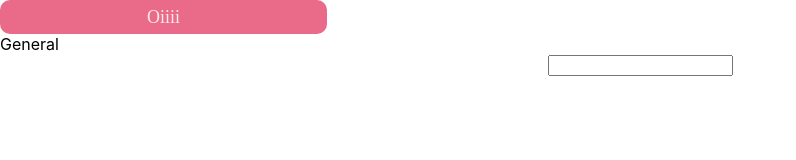
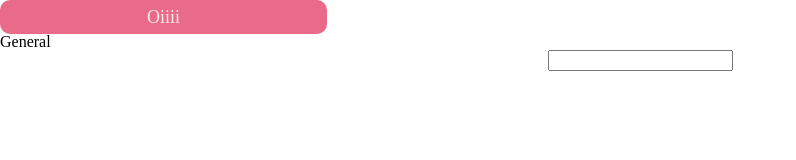
Before and after one commit to luischoma/mike-bank, a React (Create React App) app in the folder client/: page / in a window 1280 px wide. Shown: the top 160 px of the page, without its empty margins (0-796 px from the left). Built offline with nearby package versions, Linux system fonts and the light colour scheme.

Commit message:
Add reset.css and lodash

```diff
--- a/client/package.json
+++ b/client/package.json
@@ -6,10 +6,12 @@
     "@testing-library/jest-dom": "^5.11.4",
     "@testing-library/react": "^11.1.0",
     "@testing-library/user-event": "^12.1.10",
+    "lodash": "^4.17.21",
     "normalize.css": "^8.0.1",
     "react": "^17.0.1",
     "react-dom": "^17.0.1",
     "react-scripts": "4.0.3",
+    "reset-css": "^5.0.1",
     "sass": "^1.32.8",
     "web-vitals": "^1.0.1"
   },
--- a/client/src/App.css
+++ b/client/src/App.css
@@ -1,3 +1,5 @@
+@import 'reset-css';
+
 .App {
   text-align: center;
 }
```
Also changed, not shown: 1 other file (tests, documents, lock files or other folders).
